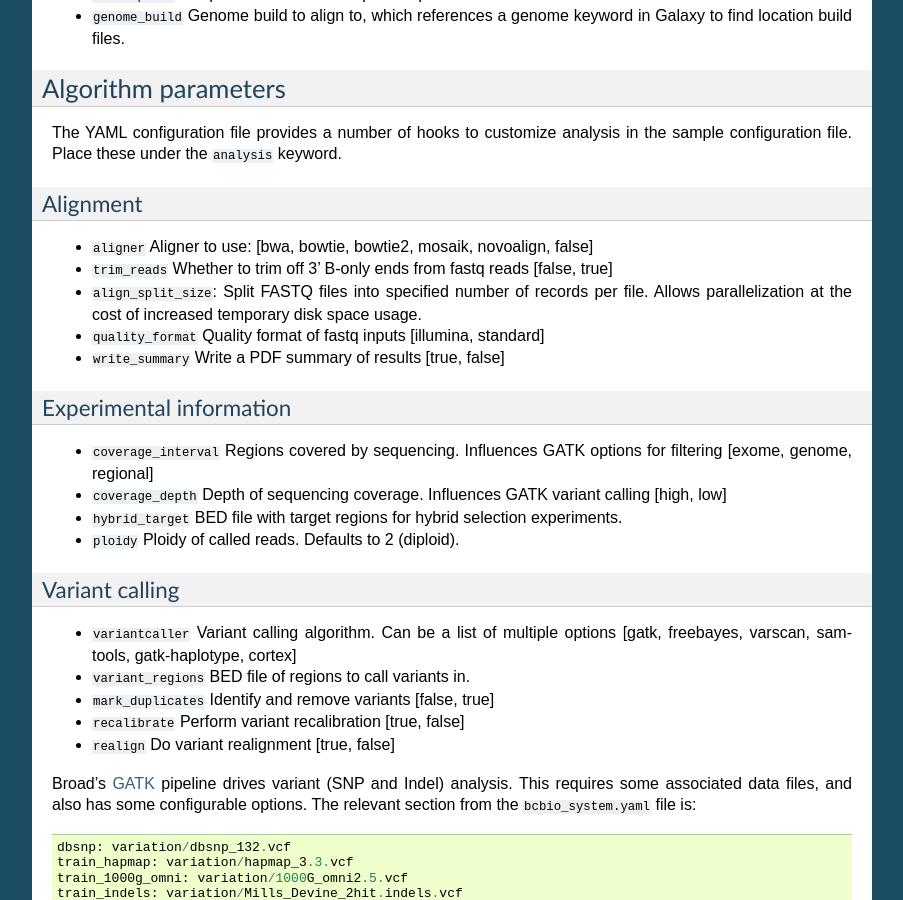
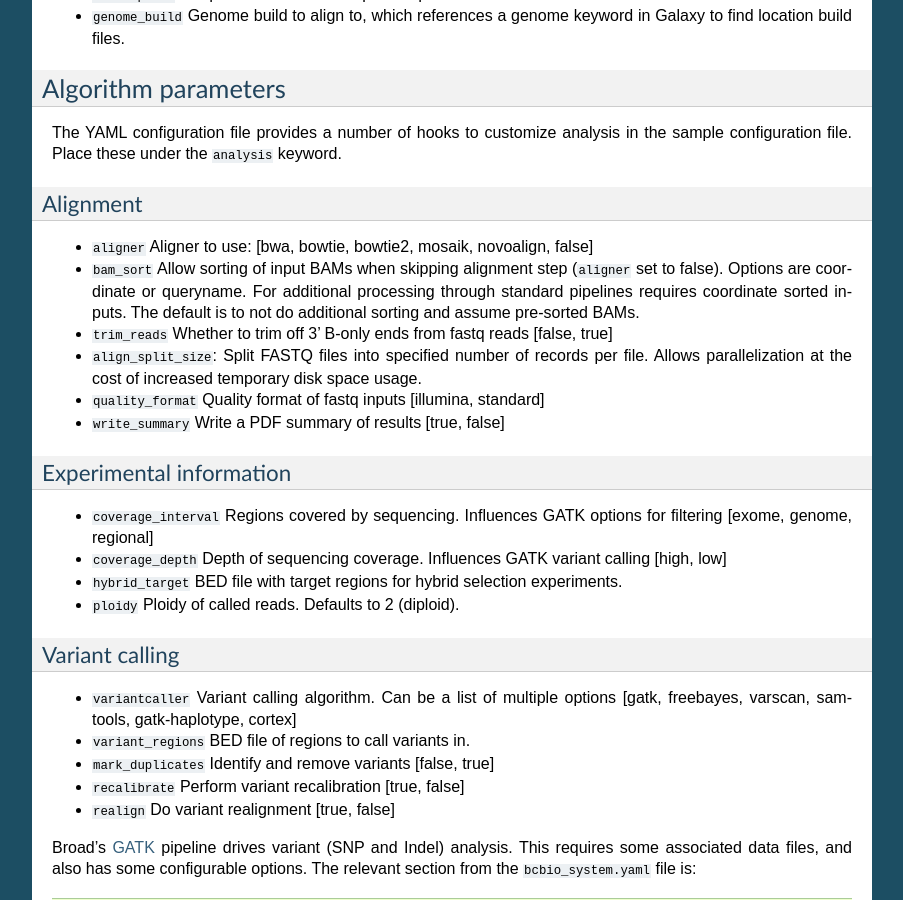
Before and after one commit to bcbio/bcbio-nextgen, a Sphinx documentation site: the page built from docs/contents/configuration.rst, in a window 1280 px wide and 900 px high, scrolled down 667 px. Shown: the whole window, without its empty margins (198-1101 px from the left). Built offline with Sphinx 7.4.7, drawn with Linux system fonts in a browser that asks for light colours.

Commit message:
Expose bam_sort algorithm option tweak to allow sorting on input BAMs when alignment is not required

```diff
--- a/docs/contents/configuration.rst
+++ b/docs/contents/configuration.rst
@@ -52,6 +52,11 @@ Alignment
 
 -  ``aligner`` Aligner to use: [bwa, bowtie, bowtie2, mosaik, novoalign,
    false]
+-  ``bam_sort`` Allow sorting of input BAMs when skipping alignment
+   step (``aligner`` set to false). Options are coordinate or
+   queryname. For additional processing through standard pipelines
+   requires coordinate sorted inputs. The default is to not do
+   additional sorting and assume pre-sorted BAMs.
 -  ``trim_reads`` Whether to trim off 3' B-only ends from fastq reads
    [false, true]
 -  ``align_split_size``: Split FASTQ files into specified number of
```
Also changed, not shown: 1 other file.
